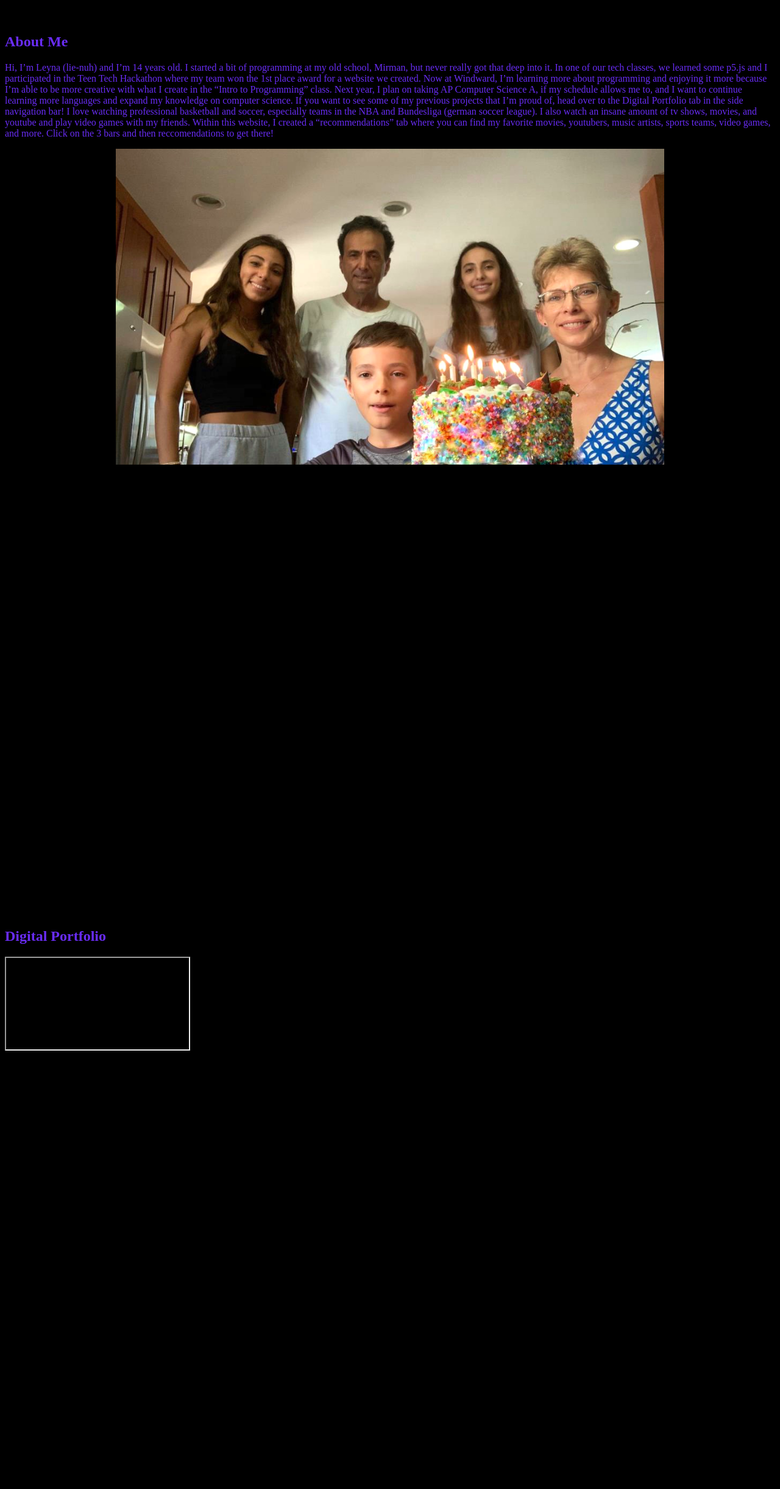
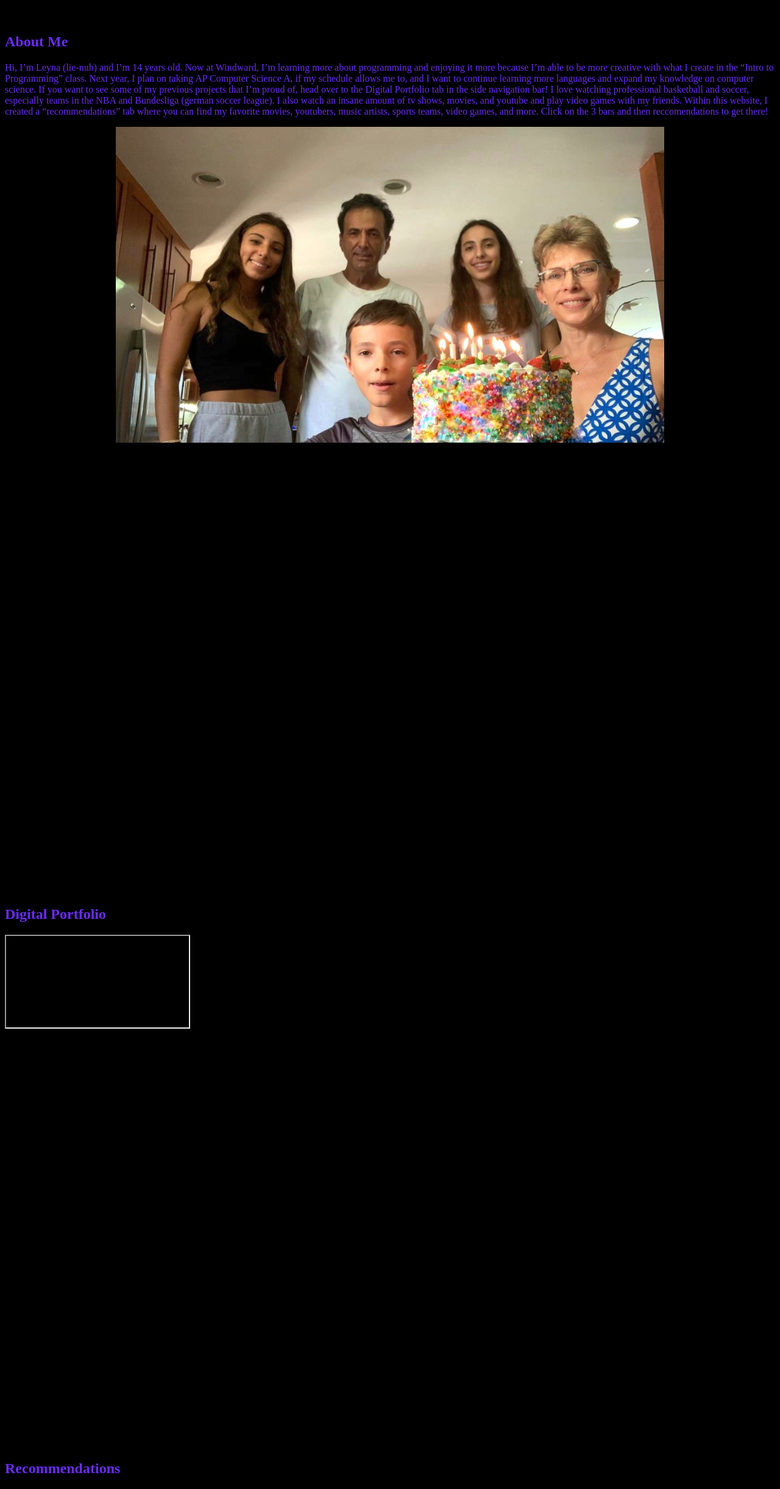
Before and after one commit to lamin24/p3_leyna_amin, a website: page index.html in a window 1280 px wide. Shown: the part 890-3332 px from the top of the page at 61% size. Before the commit the page ends 2625 px from the top, so only its background shows below. Drawn offline with Linux system fonts and the light colour scheme; grey boxes are pictures that could not be loaded.

Commit message:
added recommendations and fixed <> for iframe

```diff
--- a/index.html
+++ b/index.html
@@ -42,7 +42,6 @@
         <a href="https://xd4jf.csb.app/">Home</a></li>
         <li><a href="#aboutMe">About Me</a></li>
         <li><a href="#digitalPortfolio">Digital Portfolio</a></li>
-        <li><a href="link3"></a></li>
         <li><a href ="link4">Recommendations</a><li>
         </li>
       </ul>
@@ -98,8 +97,7 @@
     <div id = "aboutMe">
    <h2>
     About Me</h2>
-    <p> Hi, I’m Leyna (lie-nuh) and I’m 14 years old. I started a bit of programming at my old school, Mirman, but never really got that deep into it. In one of our tech classes, we learned some p5.js and I participated in the Teen Tech Hackathon where my team won the 1st place award for a website we created.
-    Now at Windward, I’m learning more about programming and enjoying it more because I’m able to be more creative with what I create in the “Intro to Programming” class. Next year, I plan on taking AP Computer Science A, if my schedule allows me to, and I want to continue learning more languages and expand my knowledge on computer science.
+    <p> Hi, I’m Leyna (lie-nuh) and I’m 14 years old.  Now at Windward, I’m learning more about programming and enjoying it more because I’m able to be more creative with what I create in the “Intro to Programming” class. Next year, I plan on taking AP Computer Science A, if my schedule allows me to, and I want to continue learning more languages and expand my knowledge on computer science.
     If you want to see some of my previous projects that I’m proud of, head over to the Digital Portfolio tab in the side navigation bar!
     I love watching professional basketball and soccer, especially teams in the NBA and Bundesliga (german soccer league). I also watch an insane amount of tv shows, movies, and youtube and play video games with my friends. Within this website, I created a “recommendations” tab where you can find my favorite movies, youtubers, music artists,
     sports teams, video games, and more. Click on the 3 bars and then reccomendations to get there!</p>
@@ -148,6 +146,47 @@
     <br />
   <div id = "digitalPortfolio">
   <h2> Digital Portfolio </h2>
-  <iframe src="https://p5js.org" </iframe>
+  <iframe src="https://p5js.org"></iframe>
+ <br />
+    <br />
+    <br />
+    <br />
+    <br />
+    <br />
+    <br />
+    <br />
+    <br />
+    <br />
+    <br />
+    <br />
+    <br />
+    <br />
+    <br />
+    <br />
+    <br />
+    <br />
+    <br />
+    <br />
+    <br />
+    <br />
+    <br />
+    <br />
+    <br />
+    <br />
+    <br />
+    <br />
+    <br />
+    <br />
+    <br />
+    <br />
+    <br />
+    <br />
+    <br />
+    <br />
+    <br />
+    <br />
+    <br />
+<div id = "recommendations">
+<h2> Recommendations </h2>
   </body>
 </html>
```
Lines whose indentation alone changed are shown as unchanged.
